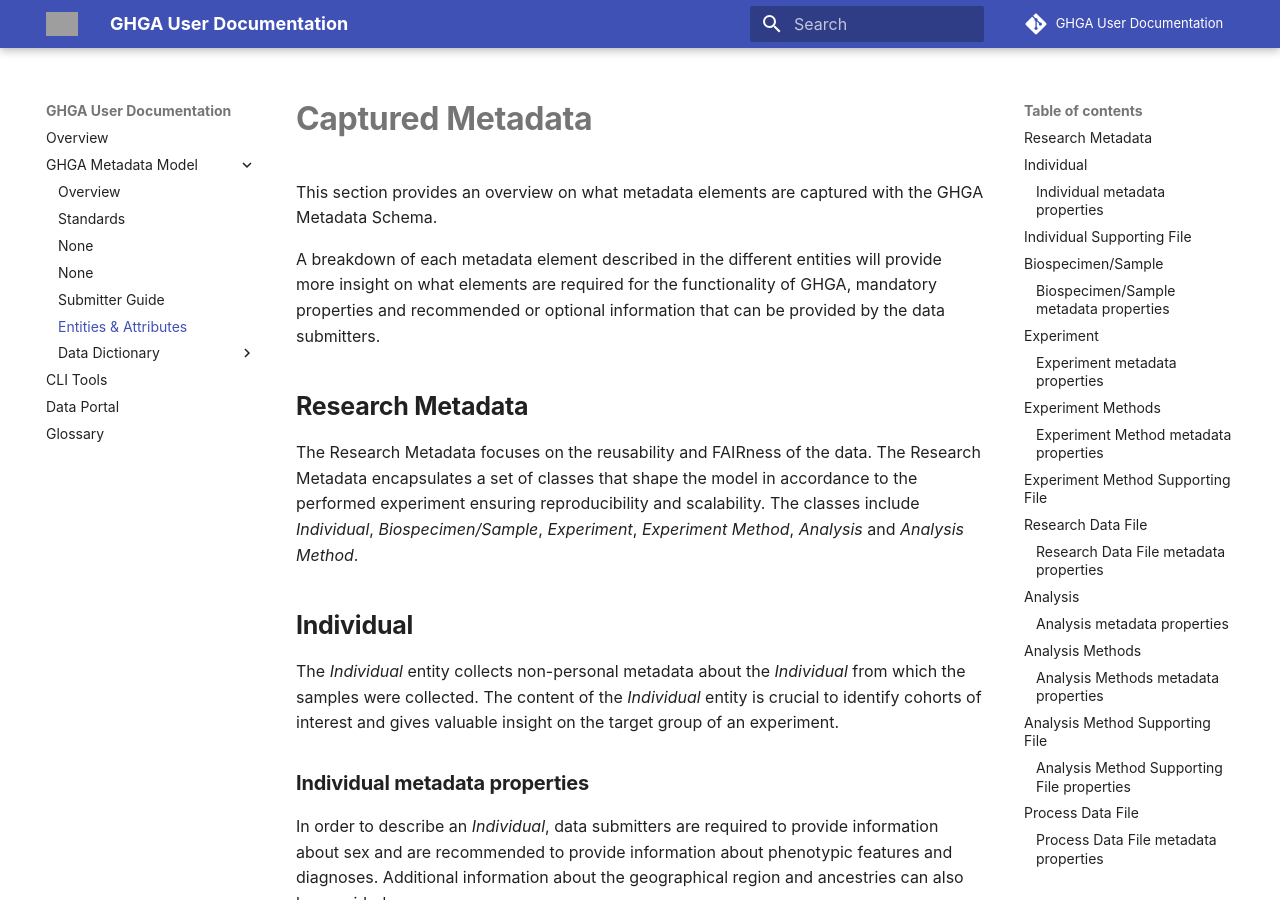
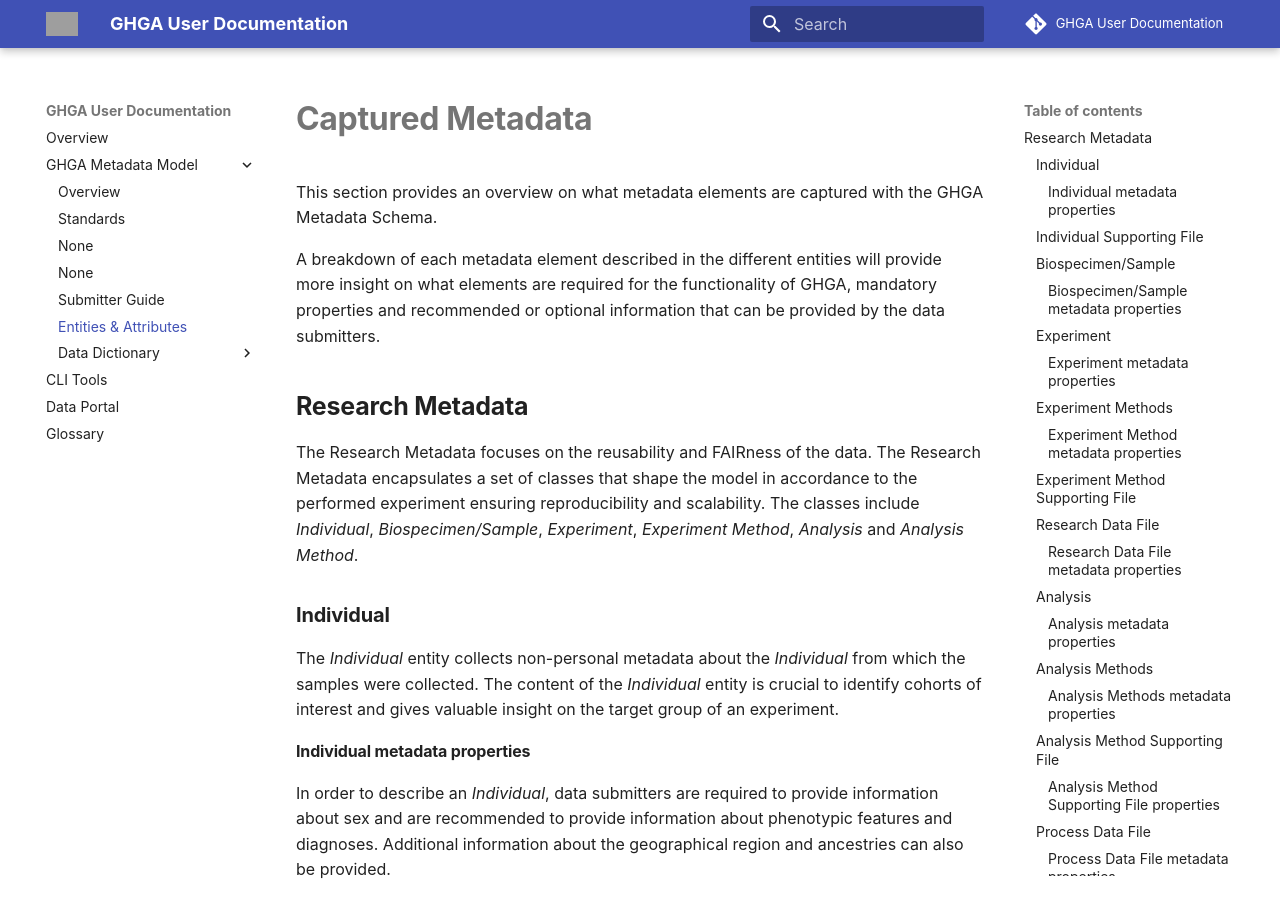
Before and after one commit to ghga-de/docs.ghga.de, an MkDocs documentation site: the page built from user_docs/metadata/entities.md, in a window 1280 px wide and 900 px high. Built offline with MkDocs 1.6.1 and Material for MkDocs 9.7.7, drawn with Linux system fonts in a browser that asks for light colours; comment, search, counter and statistics services are not loaded; grey boxes are pictures that could not be loaded.

Commit message:
indendation fix

````diff
--- a/user_docs/metadata/entities.md
+++ b/user_docs/metadata/entities.md
@@ -8,21 +8,21 @@
 
 The Research Metadata focuses on the reusability and FAIRness of the data. The Research Metadata encapsulates a set of classes that shape the model in accordance to the performed experiment ensuring reproducibility and scalability. The classes include *Individual*, *Biospecimen/Sample*, *Experiment*, *Experiment Method*, *Analysis* and *Analysis Method*.
 
-## **Individual**
+### **Individual**
 
 The *Individual* entity collects non-personal metadata about the *Individual* from which the samples were collected. The content of the *Individual* entity is crucial to identify cohorts of interest and gives valuable insight on the target group of an experiment.
 
-### **Individual metadata properties**
+#### **Individual metadata properties**
 
 In order to describe an *Individual*, data submitters are required to provide information about sex and are recommended to provide information about phenotypic features and diagnoses. Additional information about the geographical region and ancestries can also be provided.
 
 The Individual entity is linked to the *Sample* entity.
 
-## **Individual Supporting File**
+### **Individual Supporting File**
 
 If the data submitters have additional information to provide about the individual, then they can make use of the Individual supporting file class which requires the following information -  file format, file name, dataset associated with this file as well as if the file is included as part of the submission.
 
-## **Biospecimen/Sample**
+### **Biospecimen/Sample**
 
 The *Biospecimen/Sample* describes the extracted sample and tissue for an experimental process. Furthermore, a *Sample* is defined as a limited quantity of something to be used for testing, analysis, inspection, investigation, demonstration, or trial use. A sample is prepared from a biospecimen (isolate or tissue).
 
@@ -30,73 +30,73 @@
 
 The *Biospecimen/Sample* is linked to the *Individual* entity describing the collection of biological material. Further, it is linked to the *Experiment*.```
 
-### **Biospecimen/Sample metadata properties**
+#### **Biospecimen/Sample metadata properties**
 
 The *Sample* entity requires data submitters to provide the name, description, whether the sample is case or control, as well as the alias to the *Individual* from which the *Sample* was derived. In addition to the mandatory information, the data submitter is recommended to provide information about the storage, whether the sample can be classified as  diseased or healthy, and biological replicate information. Other optional fields include the type of the sample and an EGA accession ID.
 
 The *Biospecimen* entity requires data submitters to provide information about the age of the individual at the time of sampling and the biospecimen tissue. The recommended properties include a name for the biospecimen, its type, the vital status of the individual at the time of sampling, and the biospecimen isolation and storage.
 
-## **Experiment**
+### **Experiment**
 
 An *Experiment* is an investigation that consists of a coordinated set of actions and observations designed to generate data with the goal of verifying, falsifying, or establishing the validity of a hypothesis. The *Experiment* enttity describes the experimental setup or a protocol used for performing an omics experiment.
 
 The *Experiment* entity is linked to the *Sample* which implies one or more samples associated with this Experiment and the *Experimental Method* which implies one or more Experimental methods associated with this Experiment. The outcome of an *Experiment* results in *Research Data File*.
 
-### **Experiment metadata properties**
+#### **Experiment metadata properties**
 
 The *Experiment* entity requires the data submitters to provide information about experiment method, title, description and sample information.
 
-## **Experiment Methods**
+### **Experiment Methods**
 
 The *Experiment Method* entity captures information about the protocol that was followed to perform the omics experiment.
 
-### **Experiment Method metadata properties**
+#### **Experiment Method metadata properties**
 
 The data submitter is required to provide information about the name, description, library type, selection methods, preparation, the instrument model and sequencing layout to fulfil the *Experiment Method* pertaining to an omics experiment. Furthermore, it is recommended to provide information about the library preparation kit name and manufacturer, the primer, end bias, flow cell ID and type, rna seq strandedness, sample barcode read and sequencing center. The optional properties include target region, target coverage and EGA accession ID.
 
-## **Experiment Method Supporting File**
+### **Experiment Method Supporting File**
 
 Any additional information pertaining to the *Experiment Method* can be provided here. The submitter is required to provide information about the file format, the *Experiment Method* this file supports, the file name, the *Dataset* associated with this file and whether this file is included as part of the submission.
 
-## **Research Data File**
+### **Research Data File**
 
 The *Research Data File* entity is generated as a result of a direct measurement or sequencing of a sample. They are the raw files that were generated while carrying out an *Experiment*. This entity is linked to the *Experiment* that produced this file as well as the *Dataset* that is associated with this file. The GHGA metadata model emphasizes on the submission of a *Research Data File* alone or accompanied by *Process Data Files* for enabling reconstruction of the analytical process representing a submission.
 
-### **Research Data File metadata properties**
+#### **Research Data File metadata properties**
 
 The *Research Data File* entity requires a data submitter to provide information about the file format, technical replicate, the *Experiment* that generated this *Research Data File*, the file name, the *Dataset* and whether the file is included in the submission. It is also recommended to provide information about the sequencing lane. The EGA accession ID is an optional property.
 
-## **Analysis**
+### **Analysis**
 
 The *Analysis* entity permutates a *Research Data File* into a *Process Data File* through a computational workflow.
 
 The *Analysis* entity is linked to *Experiment* via *Research Data File* and also linked to *Analysis Method*.
 
-### **Analysis metadata properties**
+#### **Analysis metadata properties**
 
 The data submitter is required to provide information about the *Analysis* title, the *Analysis Method* that is associated with this *Analysis* and the *Research Data Files* that this *Analysis* used as input to generate *Process Data Files*.
 
-## **Analysis Methods**
+### **Analysis Methods**
 
 The *Analysis Method* entity describes the computational workflow that created *Process Data Files* in more detail.
 
-### **Analysis Methods metadata properties**
+#### **Analysis Methods metadata properties**
 
 For this submission, the data submitter is required to provide information about the *Analysis Method* name, a description, type, the workflow name, workflow repository and workflow DOI. Furthermore, it is also recommended to provide information about the workflow version, workflow tasks, parameters and software versions.
 
-## **Analysis Method Supporting File**
+### **Analysis Method Supporting File**
 
 For any additional information pertaining to the *Analysis Methods* entity, the data submitter can use the *Analysis Method Supporting File*.
 
-### **Analysis Method Supporting File properties**
+#### **Analysis Method Supporting File properties**
 
 For supporting information about the *Analysis Method*, the data submitter is required to provide information about the file format, the *Analysis Method* this file supports, the file name, and the *Dataset* associated with this file.
 
-## **Process Data File**
+### **Process Data File**
 
 The *Process Data File* entity is a generated outcome of an analysis, alignment or  processing of a *Research Data File*. The *Process Data File* entity is linked to the *Dataset* that is associated with the file and the *Analysis* that produced this *Process Data File*.
 
-### **Process Data File metadata properties**
+#### **Process Data File metadata properties**
 
 The *Process Data File* entity requires the data submitter to provide information about the file format, the *Analysis* from which this file originated, the file name, and the *Dataset*. Additionally, it is also possible to submit an optional EGA accession ID.
 
@@ -106,39 +106,39 @@
 
 The administrative metadata focusses on managing the resources such as creation or acquisition of the data, rights management, and disposition.
 
-## **Dataset**
+### **Dataset**
 
 GHGA presents its content to potential data requesters and submitters with the *Dataset* entity, which focuses on sharing functionality by describing the contents at a high level. Each dataset is linked to a *Data Access Policy*, which builds the legal basis for the sharing of data. One dataset has links to *Experiment* via *Research Data File*, and to  *Analysis* entities via *Process Data File*. The dataset is also linked to *Analysis Methods* and *Experiment methods* via *Analysis Methods Supporing Files* and *Experiment Methods Supporing Files* respectively. The *Dataset* entity is also linked to *Study*.
 
-### **Dataset metadata properties**
+#### **Dataset metadata properties**
 
 The *Dataset* entity is aimed at capturing relevant information about a dataset itself. The mandatory information required for *Dataset* entity includes title, description, type, data access policy and Study. Optionally, the data submitter could also provide information about the ega accession.
 
-## **Data Access Policy and Committee**
+### **Data Access Policy and Committee**
 
 Depositing data at GHGA requires a data submitter to provide a *Data Access Committee (DAC)* and *Data Access Policy (DAP)*. This ensures controlled access to their deposited data and a clear guideline for data requesters to access the data. This includes a defined contact person and a consent-based legal basis for getting access to a dataset. The *DAP* entity is linked to *Dataset* and *DAC*.
 
-### **DAP and DAC metadata properties**
+#### **DAP and DAC metadata properties**
 
 A *DAP* is directly linked to the *DAC* and *Dataset* entity, thus providing  the condition under which the data deposited at GHGA can be re-used by a data requester. The submitter must provide an alias, name, description and either the policy text for the *DAP* or the URL where the *DAP* is stored, data use permission term and id, data use modifier term and id and DAC.
 
 A *DAC* is linked directly to *DAP* and requires information about email and institute and optionally about ega accession.
 
-## **Study**
+### **Study**
 
 All data deposited at GHGA is subject to a specific study, under which relevant data has been aggregated. A *Study* is an experimental investigation of a particular phenomenon and involves a detailed examination and analysis of a subject to learn more about the phenomenon being studied. A detailed description of a study can guide data requesters to identify the most relevant datasets for their own research.  The *Study* entity is linked to *Dataset*.
 
-### **Study metadata properties**
+#### **Study metadata properties**
 
 In order to describe a *Study*, data submitters are required to provide information about the study affiliation(s), the title, a description and the study type. Optionally, they can provide an EGA accession ID.
 
-## **Publication**
+### **Publication**
 
 The *Publication* entity refers to a journal article, book, or conference paper that presents original research or scholarly findings in a specific field of study, contributing to the collective knowledge and understanding of that discipline.
 
 The *Publication* entity is linked to *Study*.
 
-### **Publication metadata properties**
+#### **Publication metadata properties**
 
 The data submitter is required to provide information about the *Study* associated with this publication. Optionally, the data submitter can also provide information about the publication title, abstract, author, year, journal and DOI.
 
````
